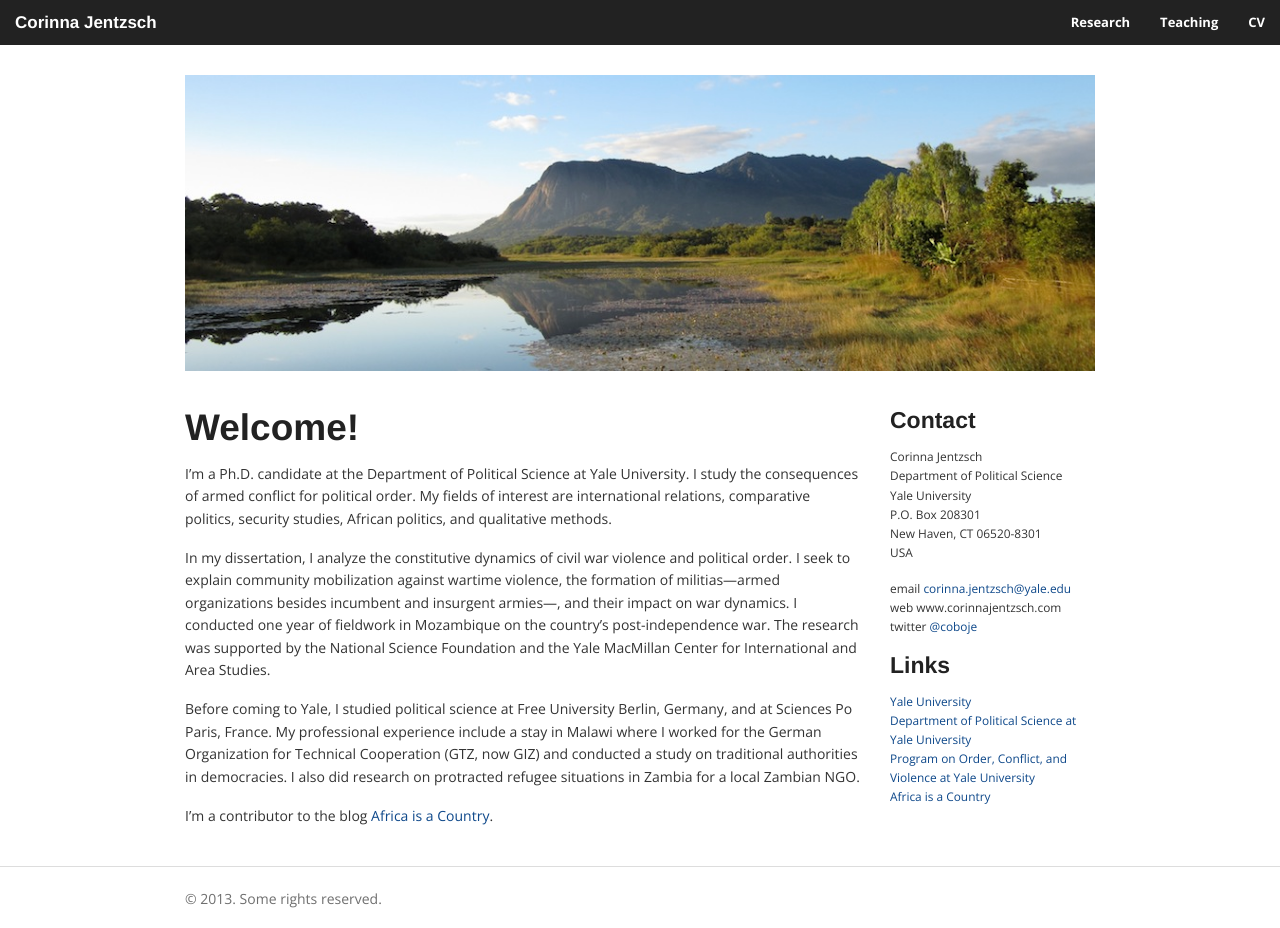
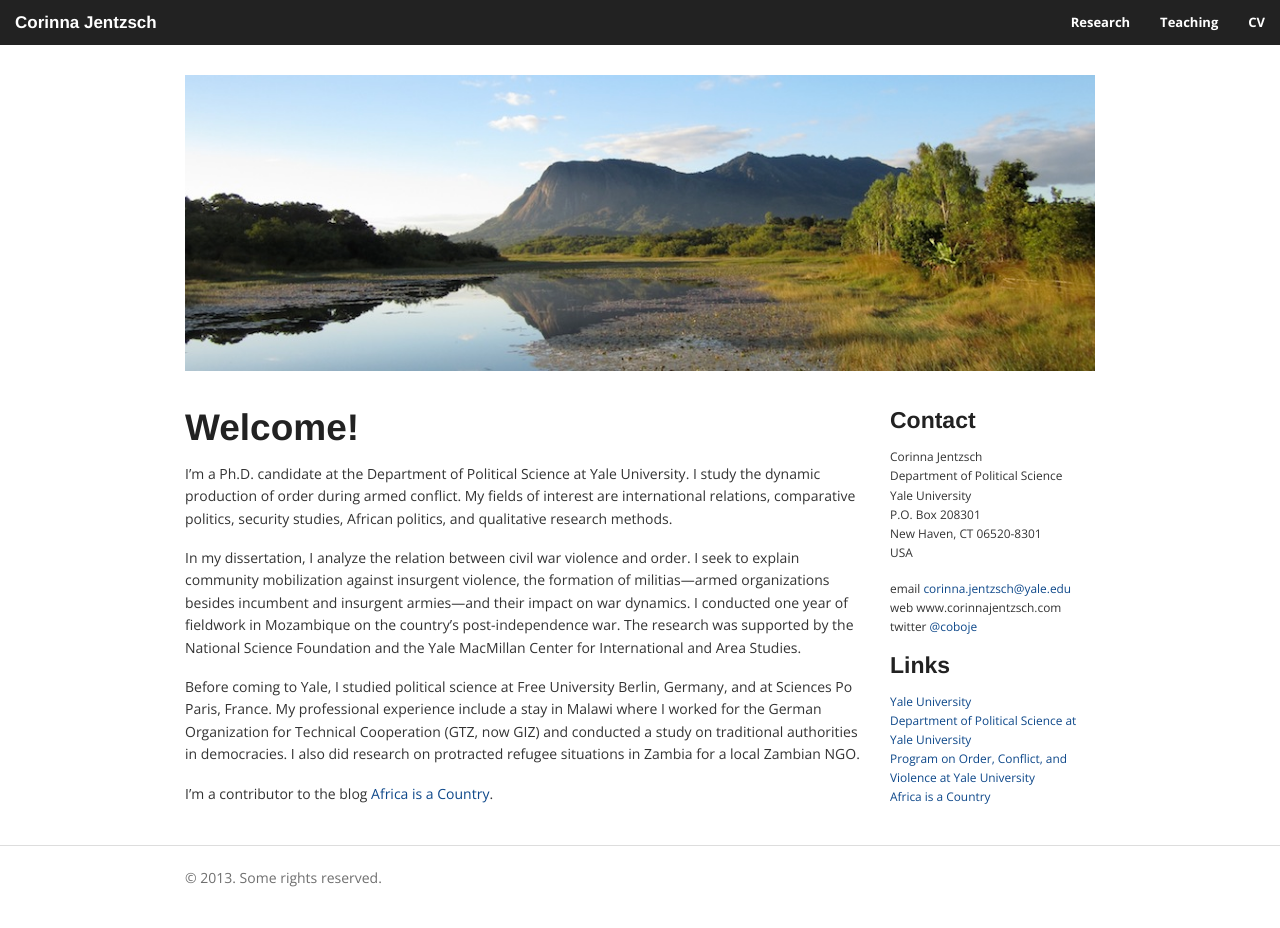
Before and after one commit to corinnajentzsch/corinnajentzsch.github.io, a Jekyll site: the page built from index.md, in a window 1280 px wide. Built offline with Jekyll 4.4.1, drawn with Linux system fonts in a browser that asks for light colours; nearby versions of some CDN libraries; library files that are not in the unit come from our copies; after the commit the page ends 907 px from its top, so only the background shows below that.

Commit message:
Updated index.md

```diff
--- a/index.md
+++ b/index.md
@@ -7,9 +7,9 @@ banner: "![Namarroi, Zambezia](/assets/media/namarroi-lake.jpg)"
 
 ## Welcome!
 
-I’m a Ph.D. candidate at the Department of Political Science at Yale University. I study the consequences of armed conflict for political order. My fields of interest are international relations, comparative politics, security studies, African politics, and qualitative methods.
+I’m a Ph.D. candidate at the Department of Political Science at Yale University. I study the dynamic production of order during armed conflict. My fields of interest are international relations, comparative politics, security studies, African politics, and qualitative research methods.
 
-In my dissertation, I analyze the constitutive dynamics of civil war violence and political order. I seek to explain community mobilization against wartime violence, the formation of militias—armed organizations besides incumbent and insurgent armies—, and their impact on war dynamics. I conducted one year of fieldwork in Mozambique on the country’s post-independence war. The research was supported by the National Science Foundation and the Yale MacMillan Center for International and Area Studies.
+In my dissertation, I analyze the relation between civil war violence and order. I seek to explain community mobilization against insurgent violence, the formation of militias—armed organizations besides incumbent and insurgent armies—and their impact on war dynamics. I conducted one year of fieldwork in Mozambique on the country’s post-independence war. The research was supported by the National Science Foundation and the Yale MacMillan Center for International and Area Studies.
 
 Before coming to Yale, I studied political science at Free University Berlin, Germany, and at Sciences Po Paris, France. My professional experience include a stay in Malawi where I worked for the German Organization for Technical Cooperation (GTZ, now GIZ) and conducted a study on traditional authorities in democracies. I also did research on protracted refugee situations in Zambia for a local Zambian NGO.
 
```
